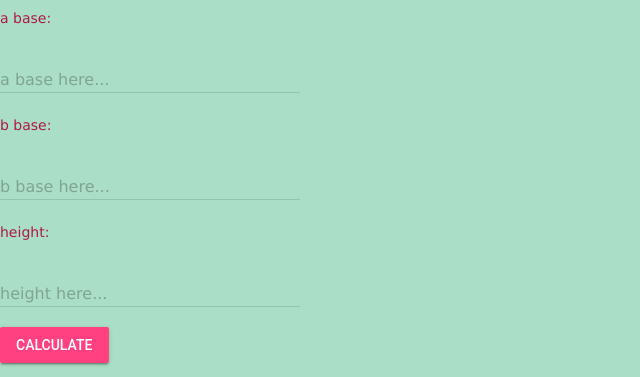
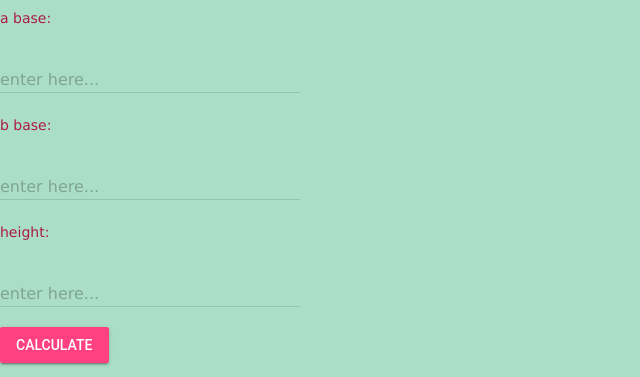
Before and after one commit to joannesanthosh/ICS20-Unit3-01-HTML, a plain HTML site: page index.html in a window 1280 px wide. Shown: the part 238-615 px from the top of the page, 0-640 px from the left. Drawn offline with nearby package versions, Linux system fonts and the light colour scheme.

Commit message:
change index.html

```diff
--- a/index.html
+++ b/index.html
@@ -37,7 +37,7 @@
   <p>a base:</p>
   <div class="mdl-textfield mdl-js-textfield">
     <input class="mdl-textfield__input" type="text" pattern="-?[0-9]*(\.[0-9]+)?" id="street-number">
-    <label class="mdl-textfield__label" for="street-number">a base here...</label>
+    <label class="mdl-textfield__label" for="street-number">enter here...</label>
     <span class="mdl-textfield__error">Input is not a number!</span>
   </div>
 </form>
@@ -46,7 +46,7 @@
   <p>b base:</p>
   <div class="mdl-textfield mdl-js-textfield">
     <input class="mdl-textfield__input" type="text" pattern="-?[0-9]*(\.[0-9]+)?" id="street-number">
-    <label class="mdl-textfield__label" for="street-number">b base here...</label>
+    <label class="mdl-textfield__label" for="street-number">enter here...</label>
     <span class="mdl-textfield__error">Input is not a number!</span>
   </div>
 </form>
@@ -55,7 +55,7 @@
   <p>height:</p>
   <div class="mdl-textfield mdl-js-textfield">
     <input class="mdl-textfield__input" type="text" pattern="-?[0-9]*(\.[0-9]+)?" id="street-number">
-    <label class="mdl-textfield__label" for="street-number">height here...</label>
+    <label class="mdl-textfield__label" for="street-number">enter here...</label>
     <span class="mdl-textfield__error">Input is not a number!</span>
   </div>
 </form>
```
